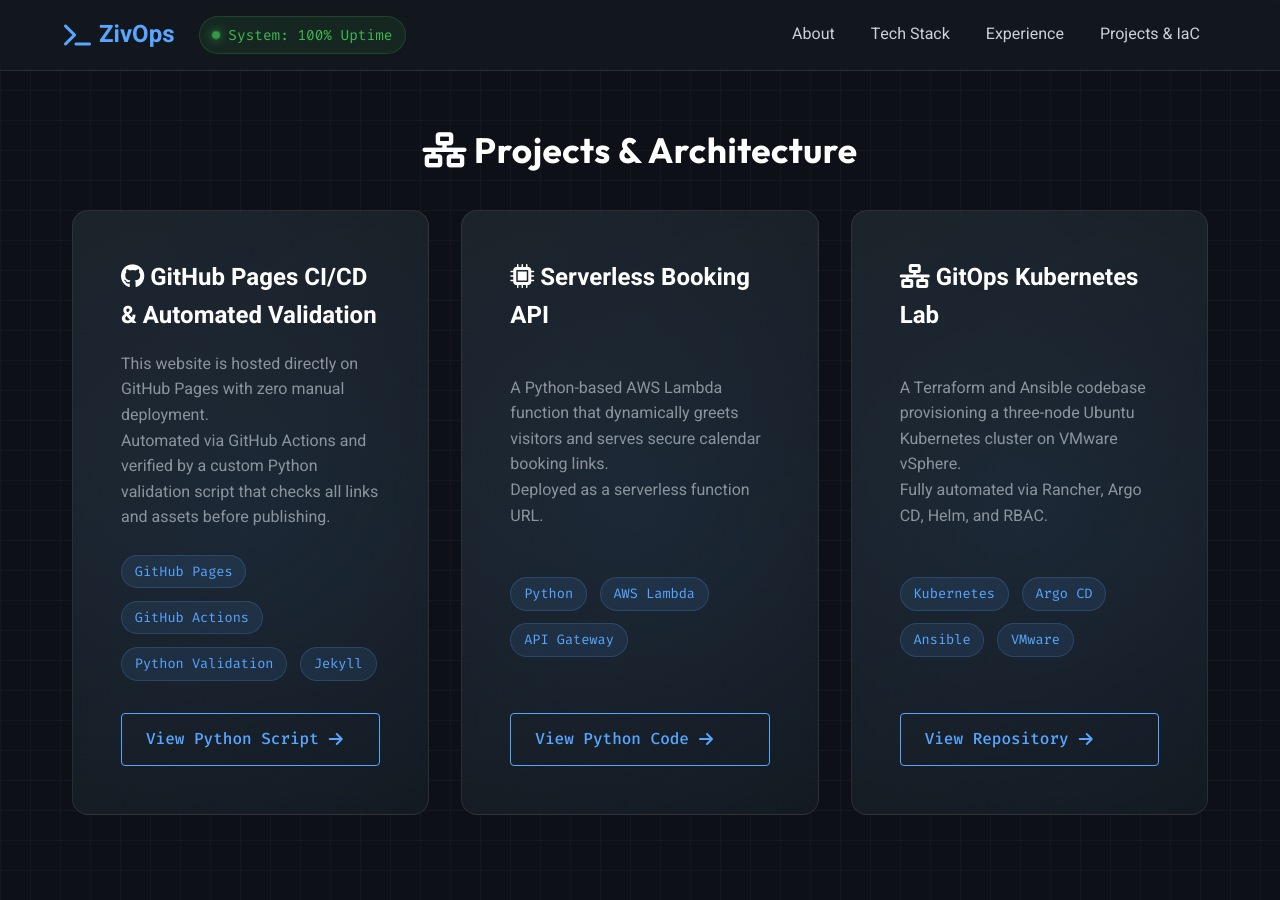
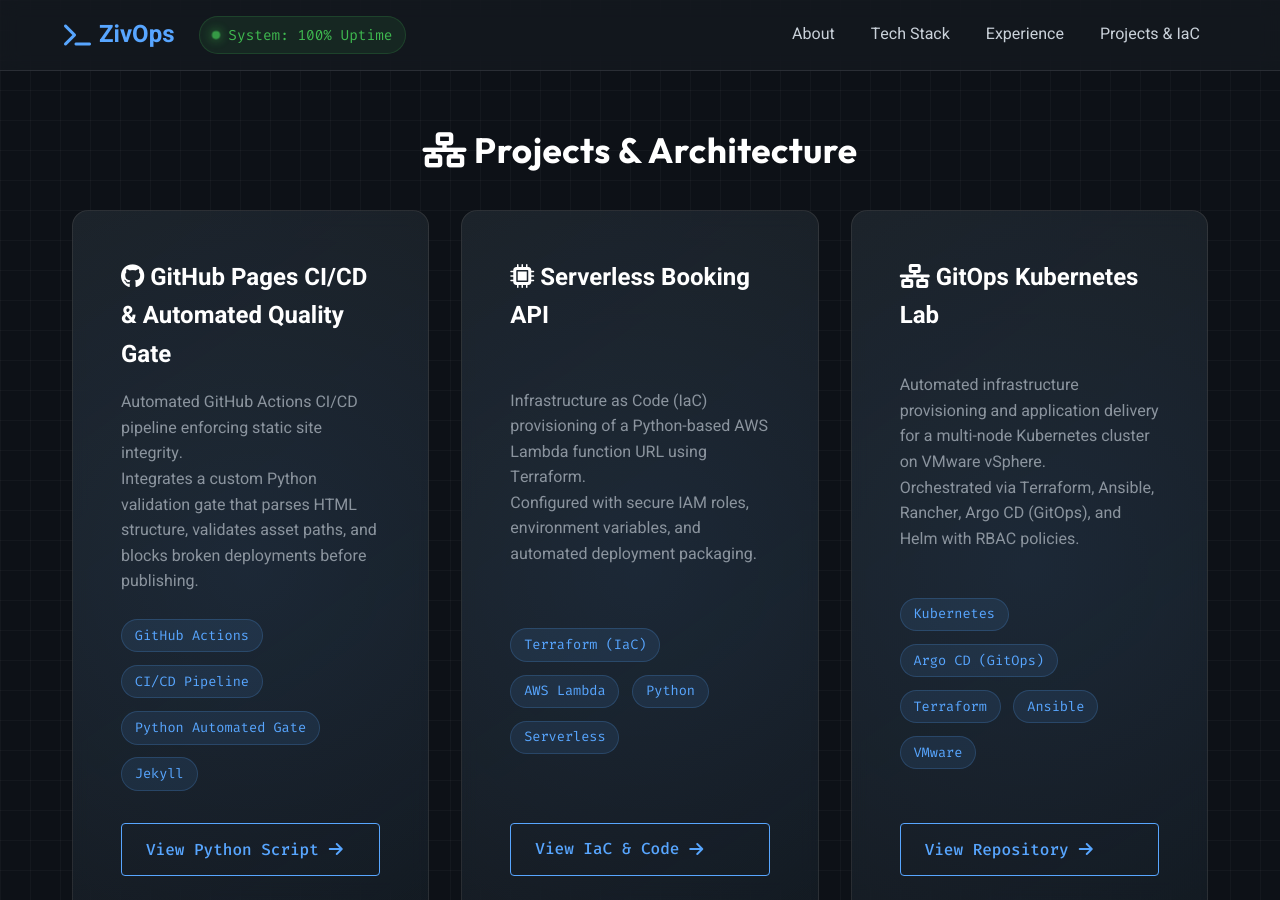
Before and after one commit to zivhadady/zivops, a Jekyll site: the page built from index.html, in a window 1280 px wide and 900 px high, scrolled down 2595 px. Built offline with Jekyll 4.4.1, drawn with Linux system fonts in a browser that asks for light colours.

Commit message:
feat: project architecture descriptions and IaC links

```diff
--- a/index.html
+++ b/index.html
@@ -124,14 +124,12 @@
         <h2 class="section-title"><i class="fas fa-network-wired"></i> Projects & Architecture</h2>
         <div class="projects-grid">
             <div class="glass-card project-card">
-                <h3><i class="fab fa-github"></i> GitHub Pages CI/CD & Automated Validation</h3>
-                <p>This website is hosted directly on GitHub Pages with zero manual deployment.<br>Automated via GitHub
-                    Actions and verified by a custom Python validation script that checks all links and assets before
-                    publishing.</p>
+                <h3><i class="fab fa-github"></i> GitHub Pages CI/CD & Automated Quality Gate</h3>
+                <p>Automated GitHub Actions CI/CD pipeline enforcing static site integrity.<br>Integrates a custom Python validation gate that parses HTML structure, validates asset paths, and blocks broken deployments before publishing.</p>
                 <div class="tech-tags">
-                    <span>GitHub Pages</span>
                     <span>GitHub Actions</span>
-                    <span>Python Validation</span>
+                    <span>CI/CD Pipeline</span>
+                    <span>Python Automated Gate</span>
                     <span>Jekyll</span>
                 </div>
                 <a href="https://github.com/zivhadady/zivops/blob/main/validate_links.py" class="cyber-btn"
@@ -142,28 +140,29 @@
             </div>
 
 
+
             <div class="glass-card project-card">
                 <h3><i class="fas fa-microchip"></i> Serverless Booking API</h3>
-                <p>A Python-based AWS Lambda function that dynamically greets visitors and serves secure calendar
-                    booking links.<br>Deployed as a serverless function URL.</p>
+                <p>Infrastructure as Code (IaC) provisioning of a Python-based AWS Lambda function URL using Terraform.<br>Configured with secure IAM roles, environment variables, and automated deployment packaging.</p>
                 <div class="tech-tags">
+                    <span>Terraform (IaC)</span>
+                    <span>AWS Lambda</span>
                     <span>Python</span>
-                    <span>AWS Lambda</span>
-                    <span>API Gateway</span>
+                    <span>Serverless</span>
                 </div>
-                <a href="https://github.com/zivhadady/zivops/tree/main/api" class="cyber-btn" target="_blank">
-                    <span>View Python Code</span>
+                <a href="https://github.com/zivhadady/zivops/tree/main/api/terraform" class="cyber-btn" target="_blank">
+                    <span>View IaC & Code</span>
                     <i class="fas fa-arrow-right"></i>
                 </a>
             </div>
 
             <div class="glass-card project-card">
                 <h3><i class="fas fa-network-wired"></i> GitOps Kubernetes Lab</h3>
-                <p>A Terraform and Ansible codebase provisioning a three-node Ubuntu Kubernetes cluster on VMware
-                    vSphere.<br>Fully automated via Rancher, Argo CD, Helm, and RBAC.</p>
+                <p>Automated infrastructure provisioning and application delivery for a multi-node Kubernetes cluster on VMware vSphere.<br>Orchestrated via Terraform, Ansible, Rancher, Argo CD (GitOps), and Helm with RBAC policies.</p>
                 <div class="tech-tags">
                     <span>Kubernetes</span>
-                    <span>Argo CD</span>
+                    <span>Argo CD (GitOps)</span>
+                    <span>Terraform</span>
                     <span>Ansible</span>
                     <span>VMware</span>
                 </div>
@@ -172,6 +171,7 @@
                     <i class="fas fa-arrow-right"></i>
                 </a>
             </div>
+
         </div>
     </section>
 
```
